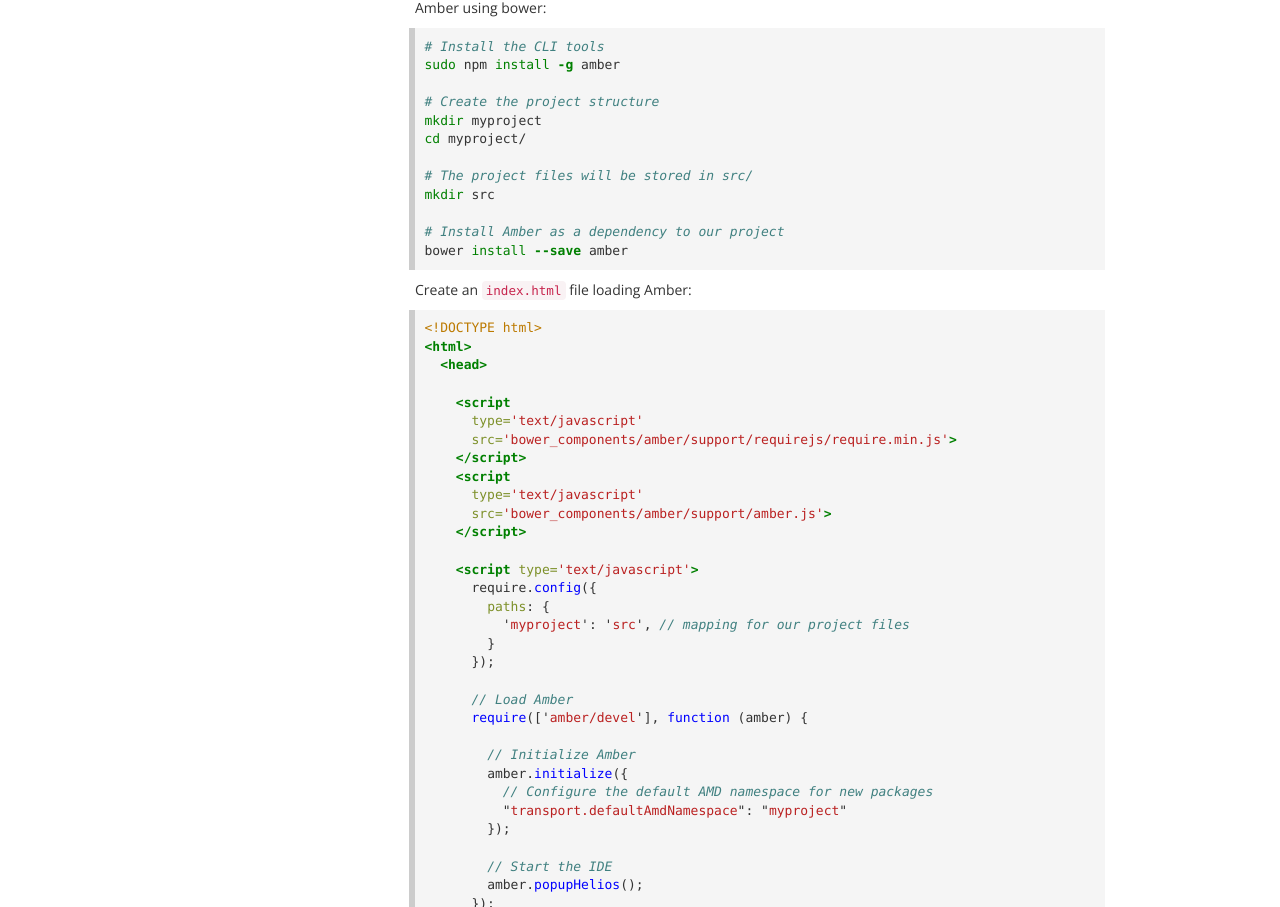
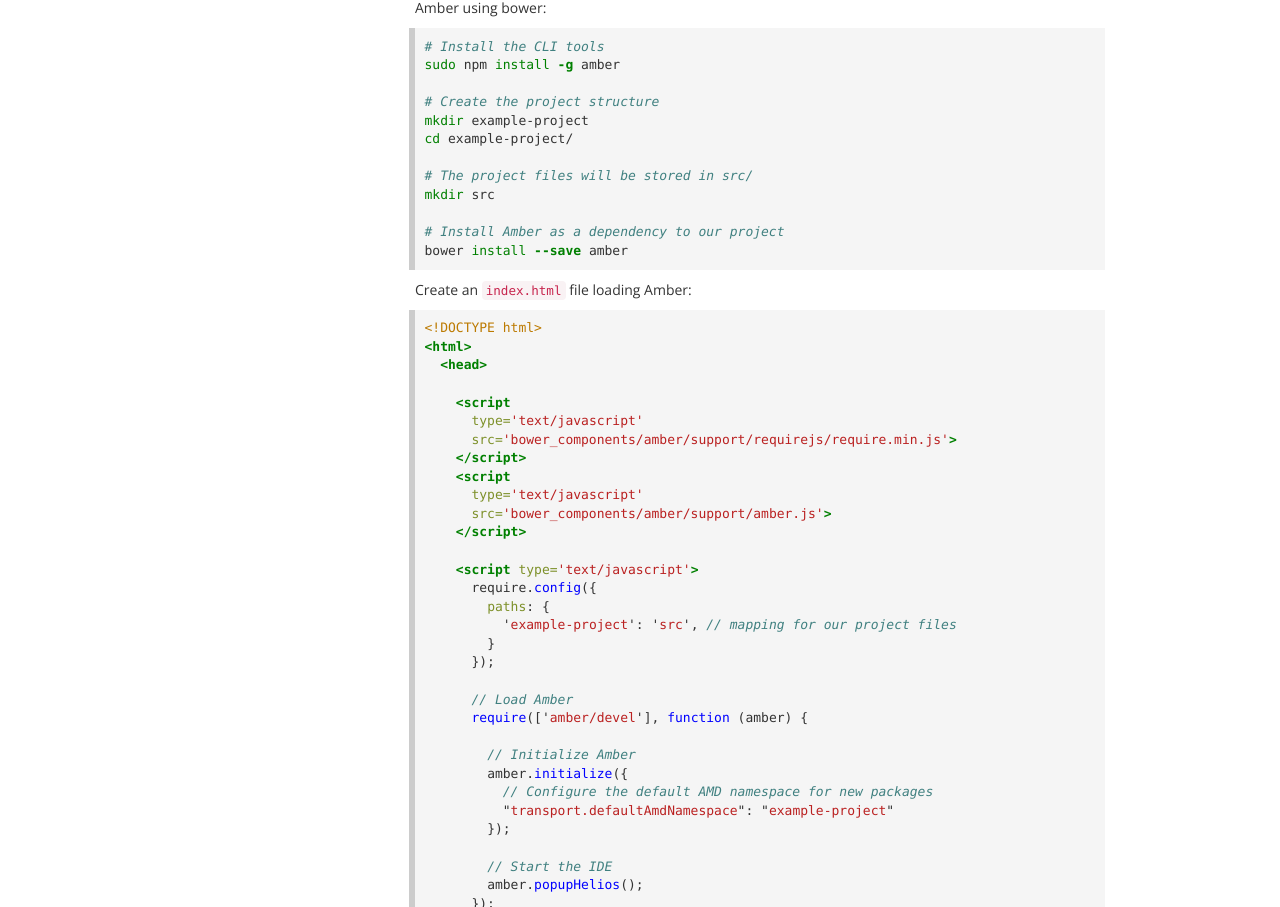
Before and after one commit to amber-smalltalk/amber-documentation, a Jekyll site: the page built from 1-getting-started.md, in a window 1280 px wide. Shown: the part 584-1491 px from the top of the page. Built offline with Jekyll 4.4.1, drawn with Linux system fonts in a browser that asks for light colours; nearby versions of some CDN libraries.

Commit message:
use 'project-example' for the project name

```diff
--- a/1-getting-started.md
+++ b/1-getting-started.md
@@ -24,8 +24,8 @@ To get Amber running, you will need [Bower](http://bower.io) and
 sudo npm install -g amber
 
 # Create the project structure
-mkdir myproject
-cd myproject/
+mkdir example-project
+cd example-project/
 
 # The project files will be stored in src/
 mkdir src
@@ -53,7 +53,7 @@ Create an `index.html` file loading Amber:
     <script type='text/javascript'>
       require.config({
         paths: {
-          'myproject': 'src', // mapping for our project files
+          'example-project': 'src', // mapping for our project files
         }
       });
 
@@ -63,7 +63,7 @@ Create an `index.html` file loading Amber:
         // Initialize Amber
         amber.initialize({
           // Configure the default AMD namespace for new packages
-          "transport.defaultAmdNamespace": "myproject"
+          "transport.defaultAmdNamespace": "example-project"
         });
 
         // Start the IDE
```
Also changed, not shown: overview/1-installing-amber.md (+1 -1 lines).
